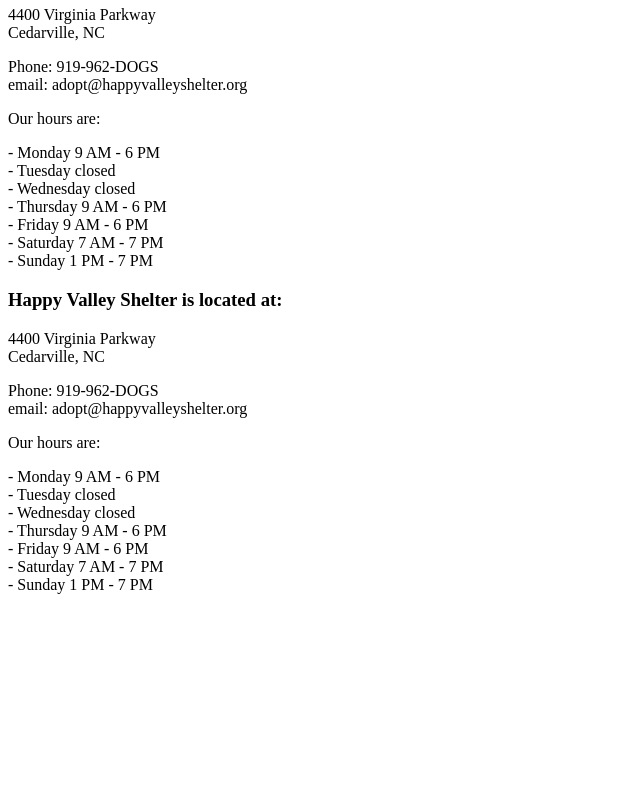
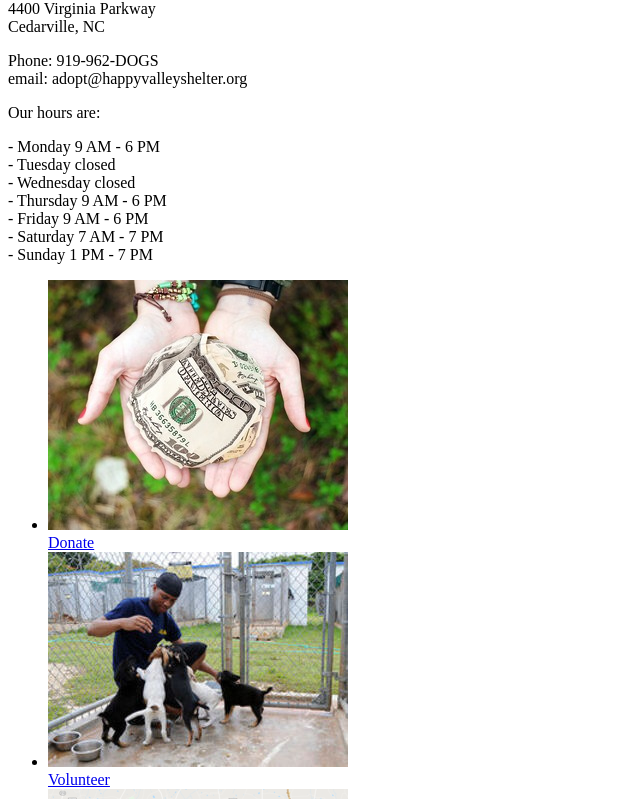
Before and after one commit to Momentum-Team-18/html-dog-adoption-website-annamaynard, a plain HTML site: page contact.html in a window 1280 px wide. Shown: the part 228-1027 px from the top of the page, without its empty margins (0-640 px from the left). Before the commit the page ends 838 px from the top, so only its background shows below. Drawn offline with Linux system fonts and the light colour scheme.

Commit message:
second commit

```diff
--- a/contact.html
+++ b/contact.html
@@ -17,36 +17,6 @@
              <li><a href="contact.html">Contact</a></li>
            </ul>
             </h1>
-            <h2>
-                <p>
-                   <h2> Happy Valley Shelter is located at:</h2></p>
-                   <p>
-<dl>
-    <dt>4400 Virginia Parkway</dt>
-<dt>Cedarville, NC</dt>
-</dl>
-<p>
-    <dl>
-        <dt>Phone: 919-962-DOGS  </dt>
-        <dt>email: adopt@happyvalleyshelter.org</dt>
-    </dl>
-</p>
-<nav>
-<p>
-Our hours are:
-</p>
-<dl>
-<dt>- Monday 9 AM - 6 PM </dt>
-<dt>- Tuesday closed</dt>
-<dt>- Wednesday closed</dt>
-<dt>- Thursday 9 AM - 6 PM</dt>
-<dt>- Friday 9 AM - 6 PM</dt>
-<dt>- Saturday 7 AM - 7 PM</dt>
-<dt>- Sunday 1 PM - 7 PM </dt>
-</dl>
-                </p>
-            </h2>
-
 
 
 <h3>Happy Valley Shelter is located at:</h3>
@@ -71,5 +41,13 @@ Our hours are:
 - Sunday 1 PM - 7 PM<br>
 </p>
         </nav>
+
+        <footer>
+            <ul>
+            <li><img src="images/donate.jpg"><br><a href="donate.html">Donate</a></li>
+            <li><img src="images/volunteer.jpg"><br><a href="volunteer.html">Volunteer</a></li>
+            <li><img src="images/location.png"><br><a href="location.html">Location</li>
+        </ul>
+        </footer>
             </body>
-</html>
+        </html>
```
Also changed, not shown: Donate.html (added), Location.html (added), Volunteer.html (added), 1 other file.
